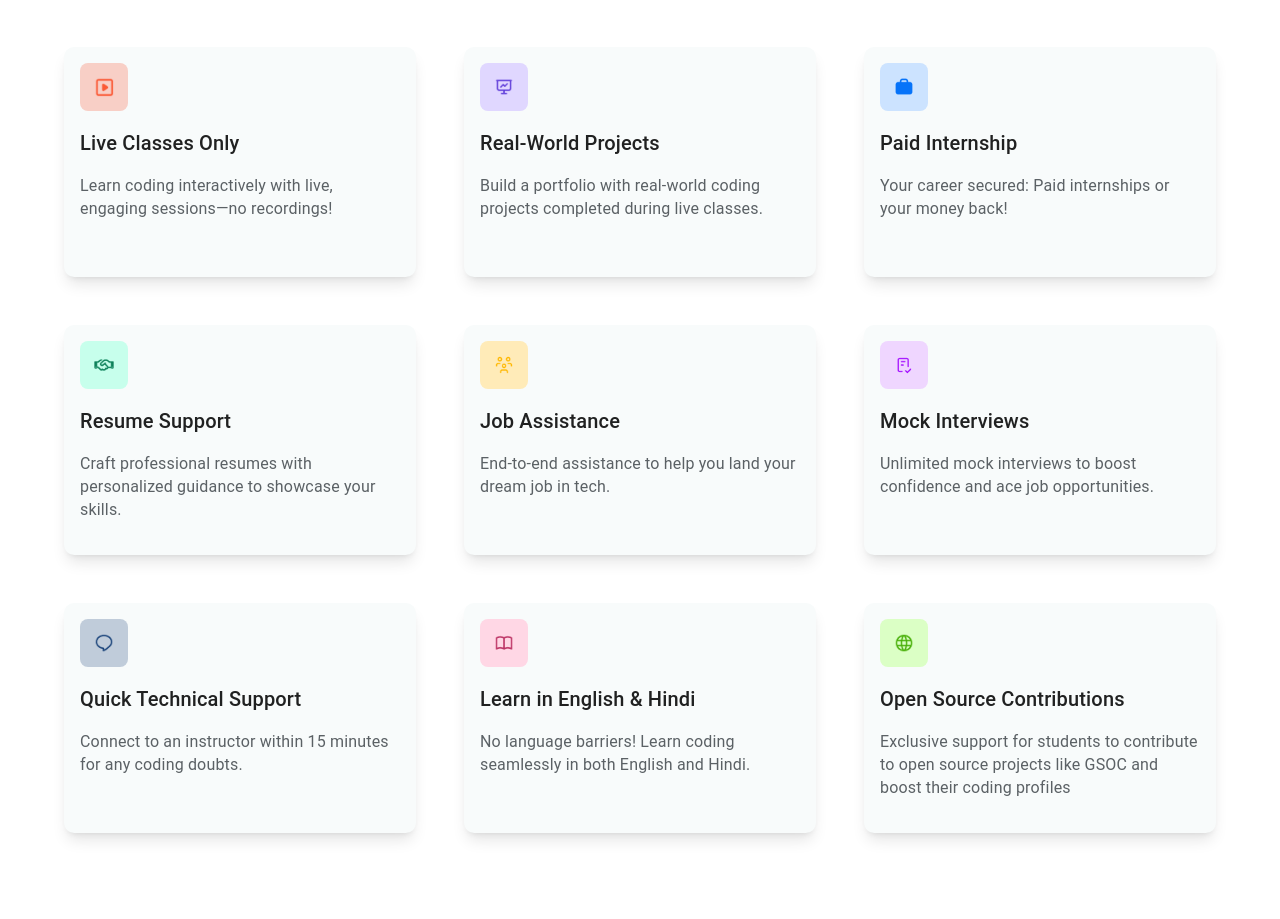
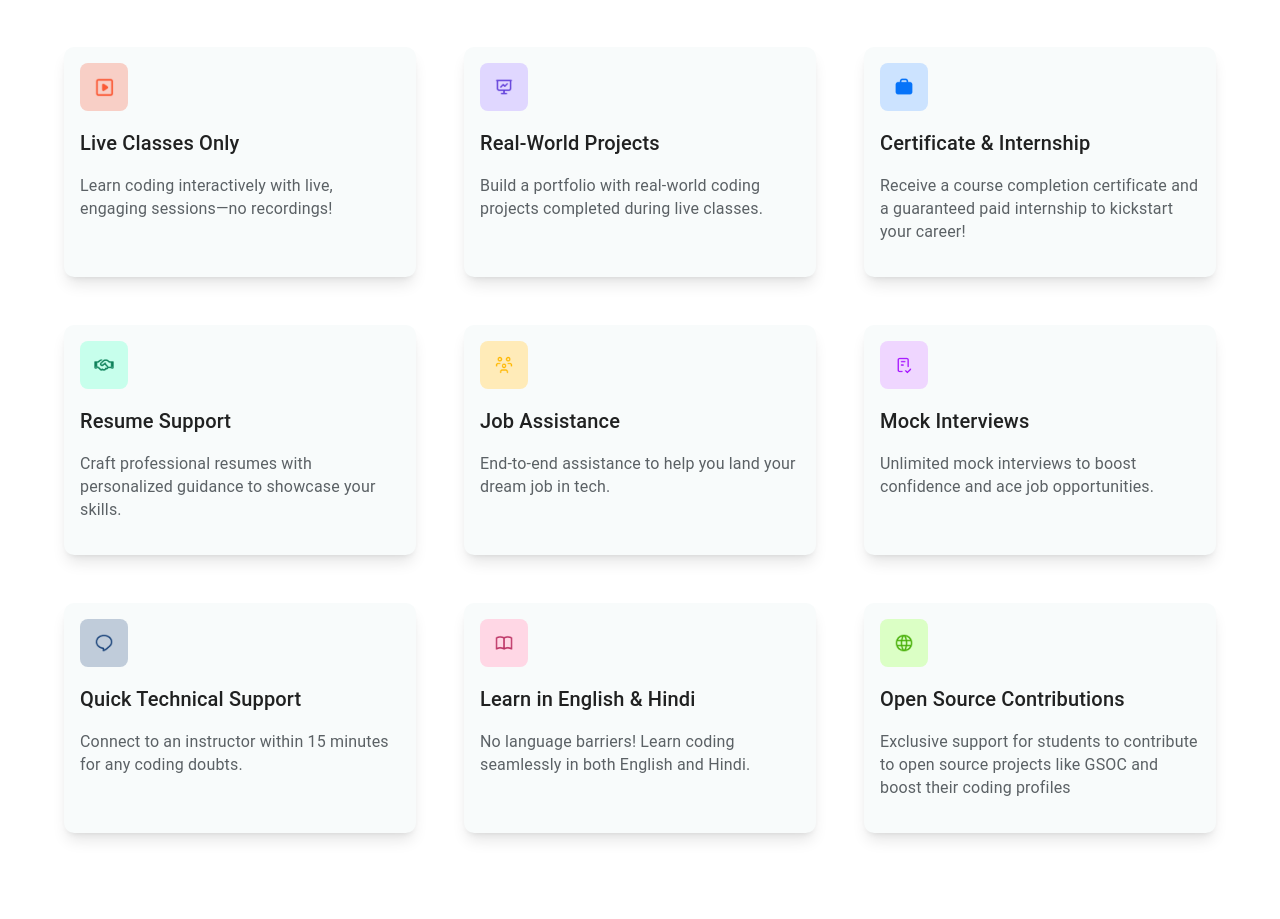
Before and after one commit to dexter-onboard/CodeKerdos-frontend, a Next.js app in the folder codekerdos-frontend/: page / in a window 1280 px wide. Shown: the part 1749-2668 px from the top of the page. Built offline with nearby package versions, Linux system fonts and the light colour scheme.

Commit message:
certificate  changes

```diff
--- a/codekerdos-frontend/app/components/Offering/Offering.tsx
+++ b/codekerdos-frontend/app/components/Offering/Offering.tsx
@@ -36,8 +36,8 @@ const Offering = () => {
     {
       logoBgColor: "#CCE3FF",
       logo: "/images/intern-icon.png",
-      head: "Paid Internship",
-      desc: "Your career secured: Paid internships or your money back!",
+      head: "Certificate & Internship",
+      desc: "Receive a course completion certificate and a guaranteed paid internship to kickstart your career!",
     },
     {
       logoBgColor: "#C7FFEC",
```
